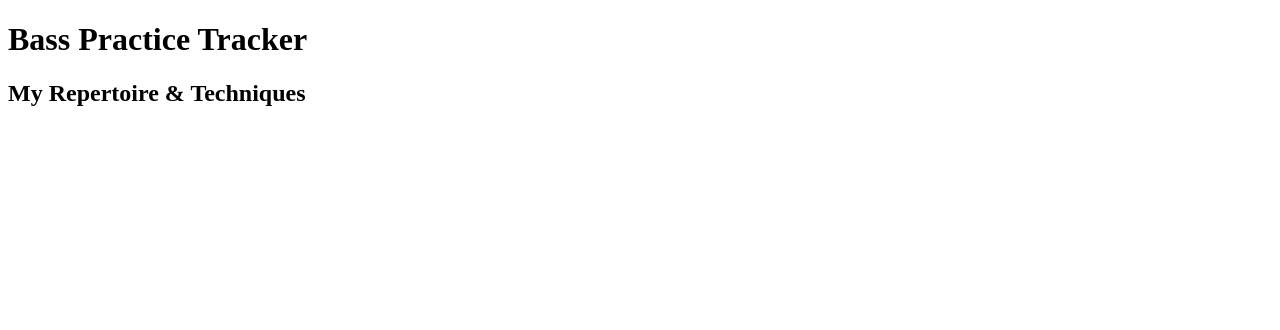
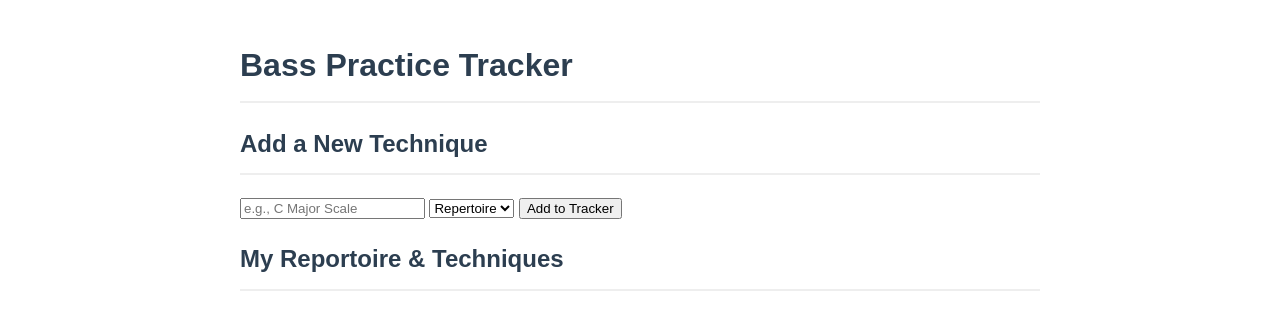
Before and after one commit to Alex-V-S/Bass_Practice_Tracker, a Flask app: page / in a window 1280 px wide. Shown: the top 330 px of the page. Run offline with Flask 3, Linux system fonts and the light colour scheme; data that the repository does not hold is empty.

Commit message:
Added functionality to add scales and Repertoire to Repertoire & techniques table using POST

```diff
--- a/app.py
+++ b/app.py
@@ -1,6 +1,5 @@
-from flask import Flask, jsonify, render_template
+from flask import Flask, jsonify, render_template, request
 import sqlite3
-from flask import Flask, jsonify
 
 app = Flask(__name__)
 
@@ -26,6 +25,23 @@ def get_status():
         "message": "Bass Practice Tracker API is running!"
     })
 
+# Route to the database
+@app.route('/api/techniques', methods=['POST'])
+def add_technique():
+    # 1. Grab the JSON data sent from the browser
+    data = request.get_json()
+    name = data.get('name')
+    category = data.get('category')
+
+    # 2. Open the database and insert the new row
+    conn = get_db_connection()
+    conn.execute('INSERT INTO Techniques (name, category) VALUES (?, ?)', (name, category))
+    conn.commit()
+    conn.close()
+
+    # 3. Return a success response
+    return jsonify({"status": "success", "message": "Technique added!"}), 201
+
 # --- NEW: Your first real database endpoint! ---
 @app.route('/api/techniques', methods=['GET'])
 def get_techniques():
--- /dev/null
+++ b/static/main.js
@@ -0,0 +1,46 @@
+document.addEventListener("DOMContentLoaded", () => {
+    fetch('/api/techniques')
+        .then(response => response.json())
+        .then(data => {
+            const list = document.getElementById('techniques-list');
+
+            data.forEach(technique => {
+                const listItem = document.createElement('li');
+
+                // Inject the name and category from the database
+                listItem.innerHTML = `
+                    <strong>${technique.name}</strong>
+                    <span>(${technique.category})</span>
+                `;
+
+                list.appendChild(listItem);
+            });
+        })
+        .catch(error => console.error('Error fetching techniques:', error));
+
+        //New form submission handler
+        const form = document.getElementById('add-technique-form');
+
+        form.addEventListener('submit', (e) => {
+            //Prevents page from hard-refreshing
+            e.preventDefault();
+
+            const name = document.getElementById('technique-name').value;
+            const category = document.getElementById('technique-category').value;
+
+            // Send the POST request to Flask
+            fetch('/api/techniques', {
+                method: 'POST',
+                headers: {
+                    'Content-Type': 'application/json'
+                },
+                body: JSON.stringify({ name: name, category: category })
+            })
+            .then(response => response.json())
+            .then(data => {
+                //Refresh the page automatically to show the newly added technique
+                location.reload();
+            })
+            .catch(error => console.error('Error adding technique:', error));
+        })
+});
--- /dev/null
+++ b/static/style.css
@@ -0,0 +1,27 @@
+body {
+    font-family: sans-serif;
+    margin: 40px auto;
+    max-width: 800px;
+    line-height: 1.6;
+    color: #333;
+}
+
+h1, h2 {
+    color: #2c3e50;
+    border-bottom: 2px solid #eee;
+    padding-bottom: 10px;
+}
+
+ul {
+    list-style-type: none;
+    padding: 0;
+}
+
+li {
+    background: #f4f4f4;
+    margin-bottom: 10px;
+    padding: 15px;
+    border-radius: 5px;
+    display: flex;
+    justify-content: space-between;
+}
--- a/templates/index.html
+++ b/templates/index.html
@@ -4,6 +4,8 @@
     <meta charset="UTF-8">
     <meta name="viewport" content="width=device-width, initial-scale=1.0">
     <title>Bass Practice Tracker</title>
+    <!-- NEW: Link to CSS -->
+    <link rel="stylesheet" href="{{ url_for('static', filename='style.css') }}">
 </head>
 <body>
     <header>
@@ -12,10 +14,25 @@
 
     <main>
         <section id="techniques-section">
-            <h2>My Repertoire & Techniques</h2>
-            <!-- We will use JavaScript to inject the database items here -->
+                    <section id="add-technique-section">
+            <h2>Add a New Technique</h2>
+            <form id="add-technique-form">
+                <input type="text" id="technique-name" placeholder="e.g., C Major Scale" required>
+                <select id="technique-category">
+                    <option value="Repertoire">Repertoire</option>
+                    <option value="Scale">Scale</option>
+                    <option value="Exercise">Exercise</option>
+                </select>
+                <button type="submit">Add to Tracker</button>
+            </form>
+        </section>
+        <section id="techniques-section">
+            <h2>My Reportoire & Techniques</h2>
             <ul id="techniques-list"></ul>
         </section>
     </main>
+
+    <!-- NEW: Link to JavaScript -->
+    <script src="{{ url_for('static', filename='main.js') }}"></script>
 </body>
 </html>
```
